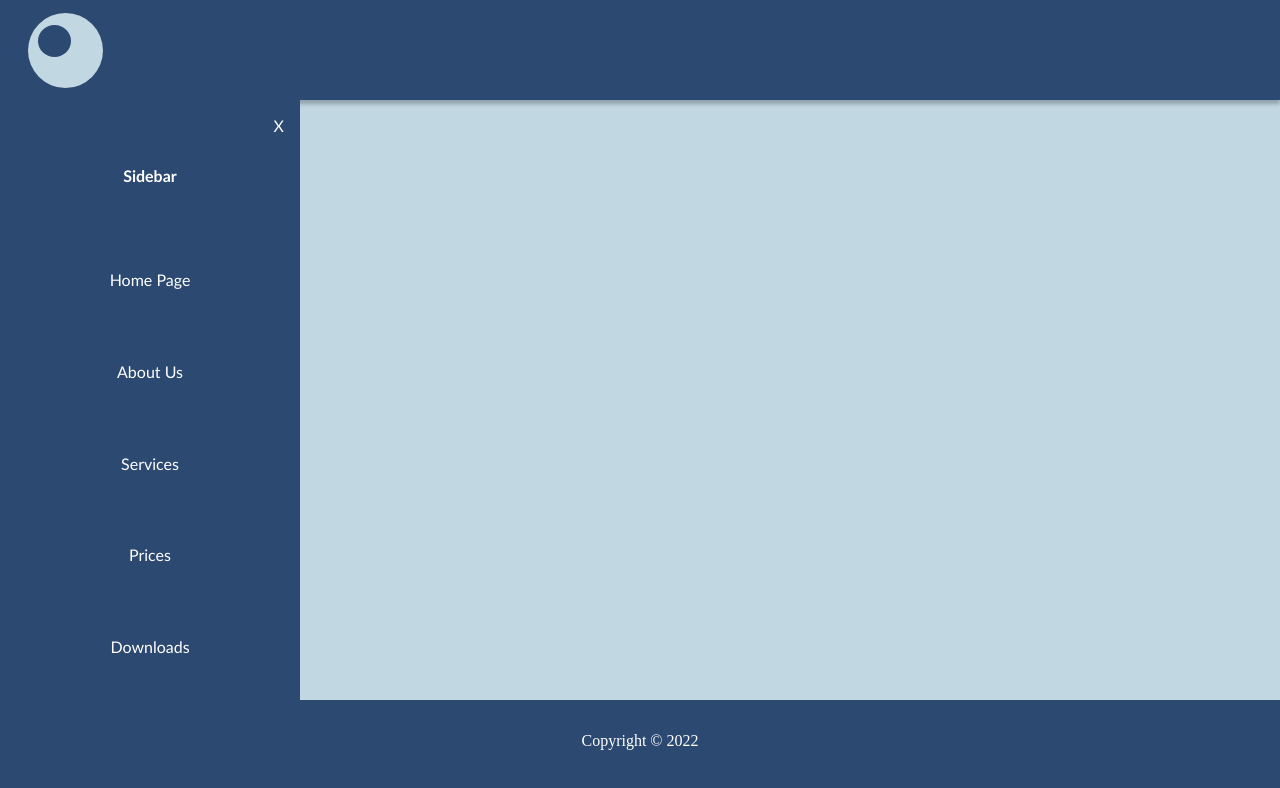
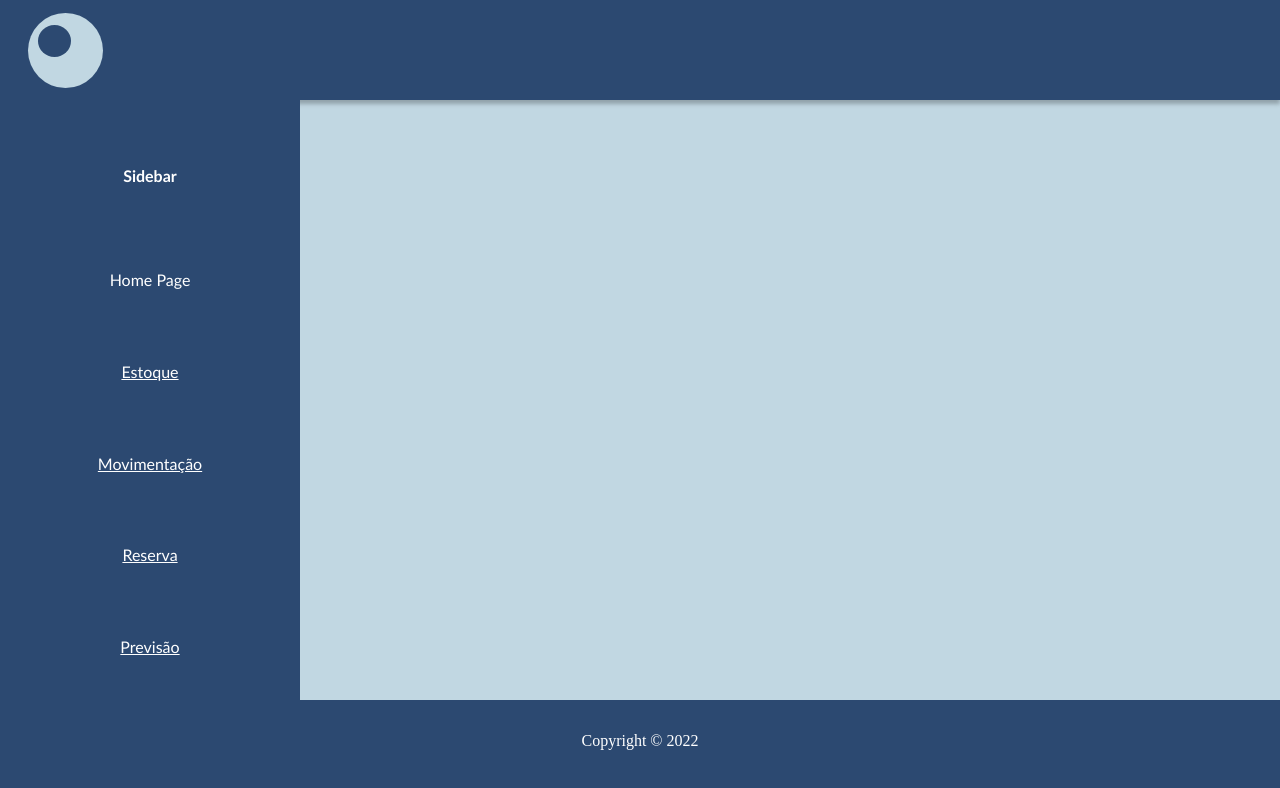
Before and after one commit to TCC-T-Academy/app-webstock, an Angular app: page / in a window 1280 px wide. Shown: the top 788 px of the page. Built offline with nearby package versions, Linux system fonts and the light colour scheme.

Commit message:
inclusão router-outlet

```diff
--- a/src/app/app.component.css
+++ b/src/app/app.component.css
@@ -43,3 +43,8 @@
     padding: 16px;
     height: 100%;
 }
+
+.link{
+
+    color: white;
+}
--- a/src/app/app.component.html
+++ b/src/app/app.component.html
@@ -1,15 +1,4 @@
 
-<!-- <h1>Menu</h1>
-<nav>
-    <a routerLink="estoque">Estoque</a>
-    <a routerLink="movimentacoes">Movimentação</a>
-    <a routerLink="reservas">Reserva</a>
-    <a routerLink="previsoes">Previsão</a>
-
-</nav>
-<div>
-    <router-outlet></router-outlet>
-</div> -->
 <div class="sidebar-opener" (click)="sidebarShow = !sidebarShow">
     Click me to open/close the sidebar
 </div>
@@ -19,15 +8,19 @@
       class="sidebar-close"
       (click)="sidebarShow = !sidebarShow"
   >
-      X
+
   </div>
     <div class="sidebar-content">
       <h2>Sidebar</h2>
       <div>Home Page</div>
-      <div>About Us</div>
-      <div>Services</div>
-      <div>Prices</div>
-      <div>Downloads</div>
+      <a class="link" routerLink="estoque">Estoque</a>
+      <a class="link" routerLink="movimentacoes">Movimentação</a>
+      <a class="link" routerLink="reservas">Reserva</a>
+      <a class="link" routerLink="previsoes">Previsão</a>
       <div>Contact Us</div>
     </div>
 </div>
+
+<div>
+    <router-outlet></router-outlet>
+</div>
```
